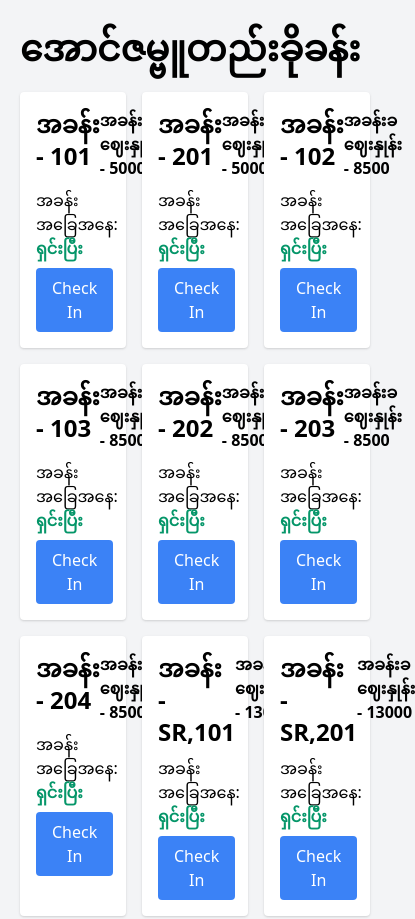
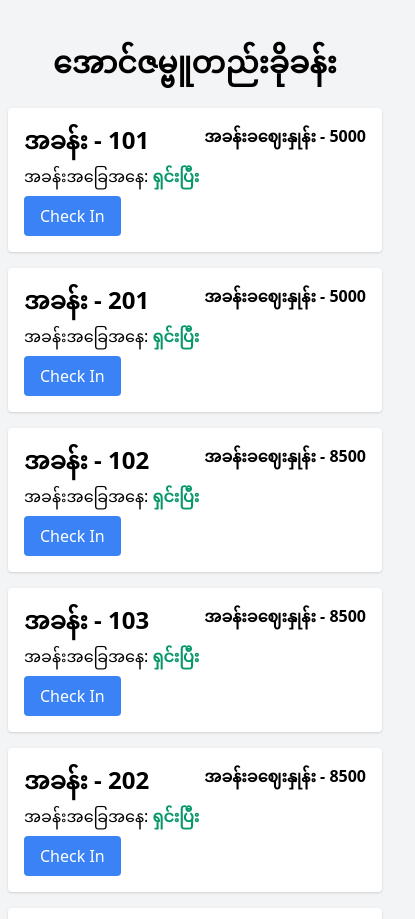
Before and after one commit to naingmyoaungm/Motel-Management, a plain HTML site: page index.html in a window 390 px wide. Shown: the top 919 px of the page, 415 px wide, since content can reach past the window. Drawn offline with nearby package versions, Linux system fonts and the light colour scheme.

Commit message:
change responsive

```diff
--- a/index.html
+++ b/index.html
@@ -1,3 +1,4 @@
+
 <!DOCTYPE html>
 <html lang="en">
 <head>
@@ -7,9 +8,9 @@
   <link href="https://cdn.jsdelivr.net/npm/tailwindcss@2.2.19/dist/tailwind.min.css" rel="stylesheet">
 </head>
 <body class="bg-gray-100">
-  <div class="container mx-auto py-5 px-5">
-    <h1 class="text-4xl font-bold mb-4 py-2">အောင်ဇမ္ဗူတည်းခိုခန်း</h1>
-    <div id="roomList" class="grid grid-cols-3 gap-4"></div>
+  <div class="container mx-auto py-8 px-2">
+    <h1 class="text-3xl font-bold mb-4 text-center py-3">အောင်ဇမ္ဗူတည်းခိုခန်း</h1>
+    <div id="roomList" class="grid grid-cols-1 sm:grid-cols-2 md:grid-cols-3 lg:grid-cols-4 xl:grid-cols-5 gap-4"></div>
   </div>
 
   <script src="script.js"></script>
```
